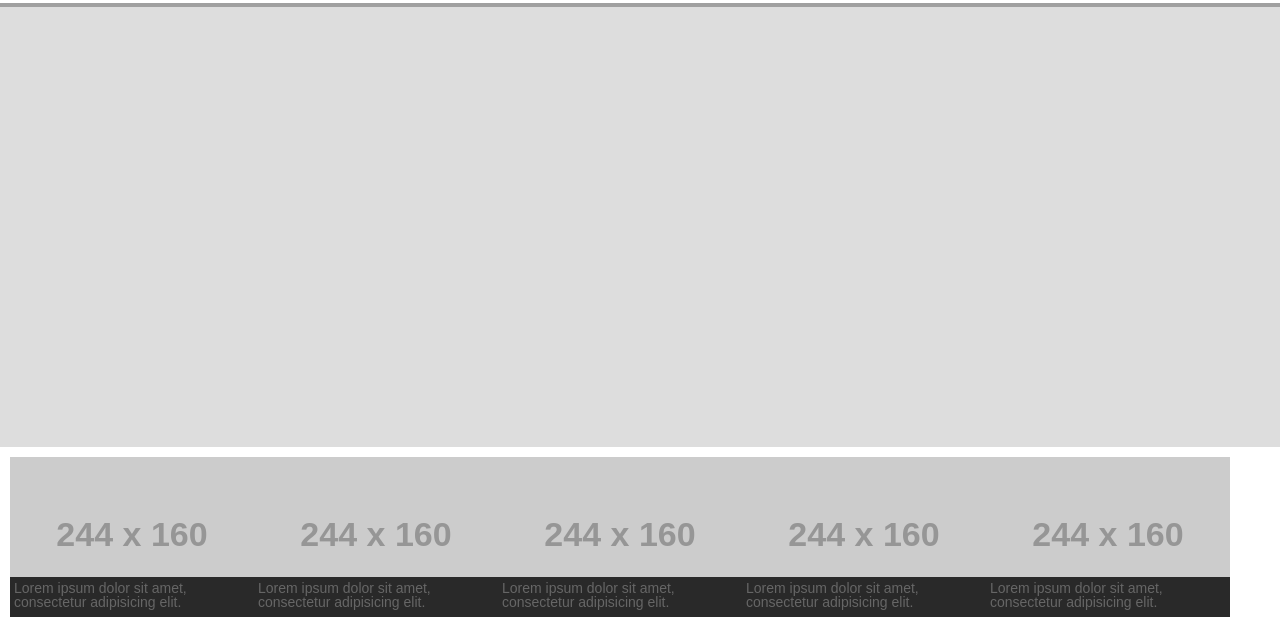
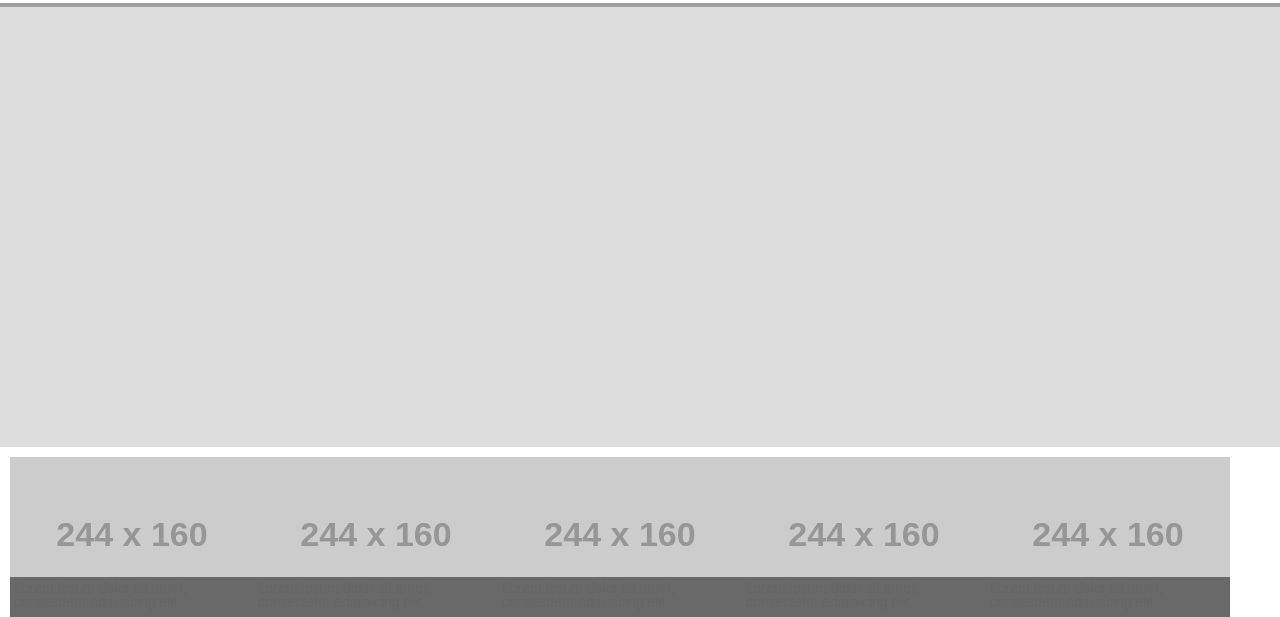
Before and after one commit to grupoultra/telesur-web, a website: page app/index.html in a window 1280 px wide. Shown: the part 205-822 px from the top of the page. Drawn offline with nearby package versions, Linux system fonts and the light colour scheme; some packages are replaced by stand-ins of ours; files that its build step writes are made by us from their sources; placeholder pictures from the web are drawn by us; a web font is replaced by a local one.

Commit message:
Anadiendo gris aguado para videos

```diff
--- a/app/styles/1-tools/_vars.sass
+++ b/app/styles/1-tools/_vars.sass
@@ -57,4 +57,4 @@ $grey_11: #464646
 $light_blue_1: #ecfbff
 $light_blue_1: #00d3fa
 
-$black-watered: rgba(0, 0, 0, 0.8)
+$black-watered: rgba(40, 40, 40, 0.6)
```
